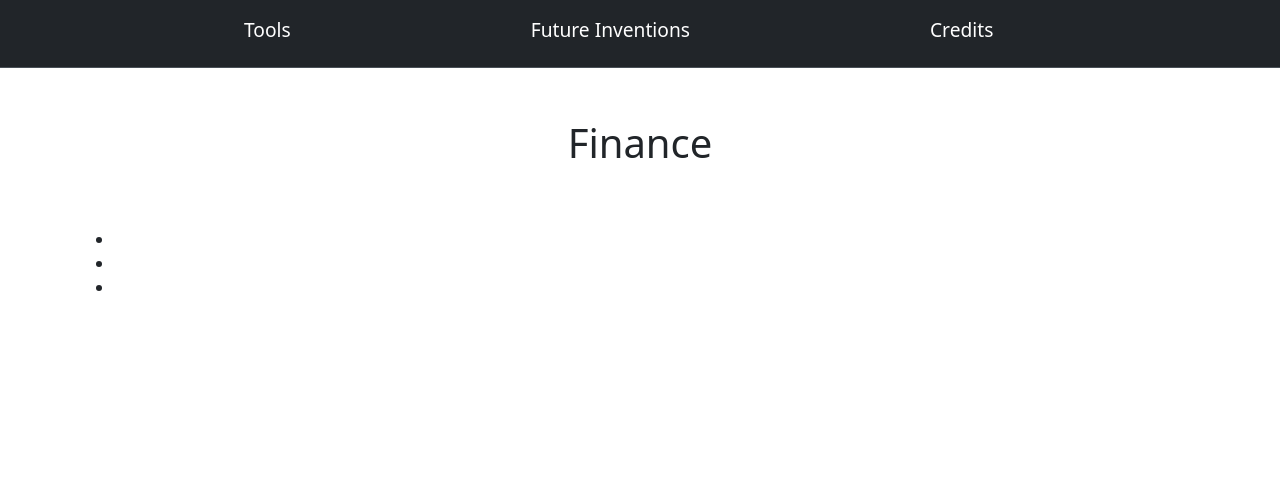
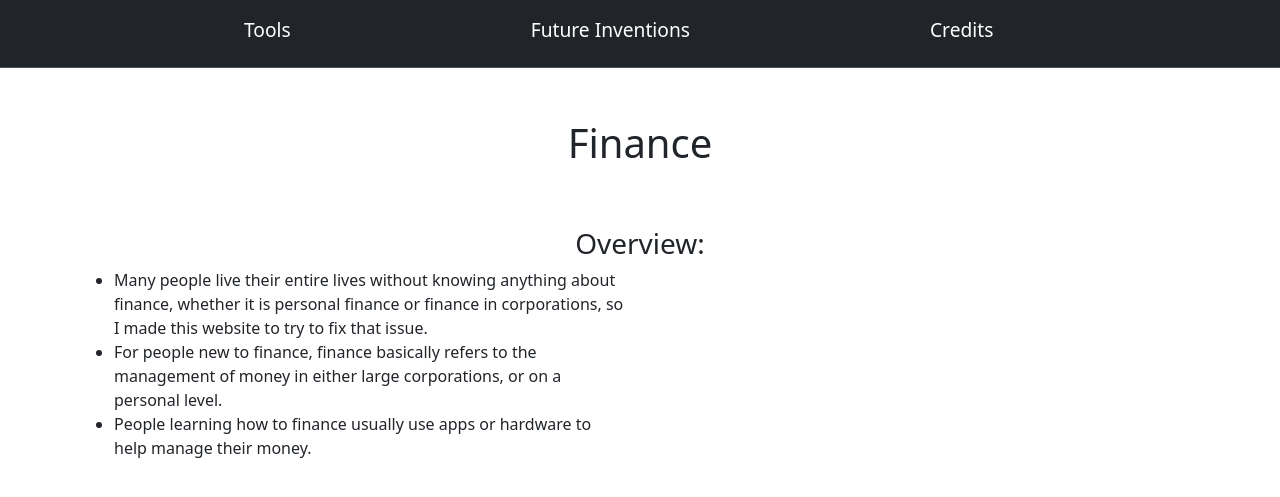
Before and after one commit to williaml4292/sep-10-freedom-project, a Jekyll site: the page built from index.markdown, in a window 1280 px wide. Shown: the top 497 px of the page. Built offline with Jekyll 4.4.1, drawn with Linux system fonts in a browser that asks for light colours.

Commit message:
images dir

```diff
--- a/_layouts/home.html
+++ b/_layouts/home.html
@@ -24,7 +24,9 @@
         text-decoration: underline !important;
         color:blue !important;
     }
-
+    h3{
+      text-align:center;
+    }
 </style>
 
 <head>
@@ -60,16 +62,17 @@
 <div class="container-fluid">
   <div class="container">
     <div class="row">
+      <h3> Overview:</h3>
       <div class="col-md-6 col-sm-12">
         <ul>
           <li>
-
+            Many people live their entire lives without knowing anything about finance, whether it is personal finance or finance in corporations, so I made this website to try to fix that issue.
           </li>
           <li>
-
+            For people new to finance, finance basically refers to the management of money in either large corporations, or on a personal level.
           </li>
           <li>
-
+            People learning how to finance usually use apps or hardware to help manage their money.
           </li>
         </ul>
         <div class="col-md-6 col-sm-12">
```
